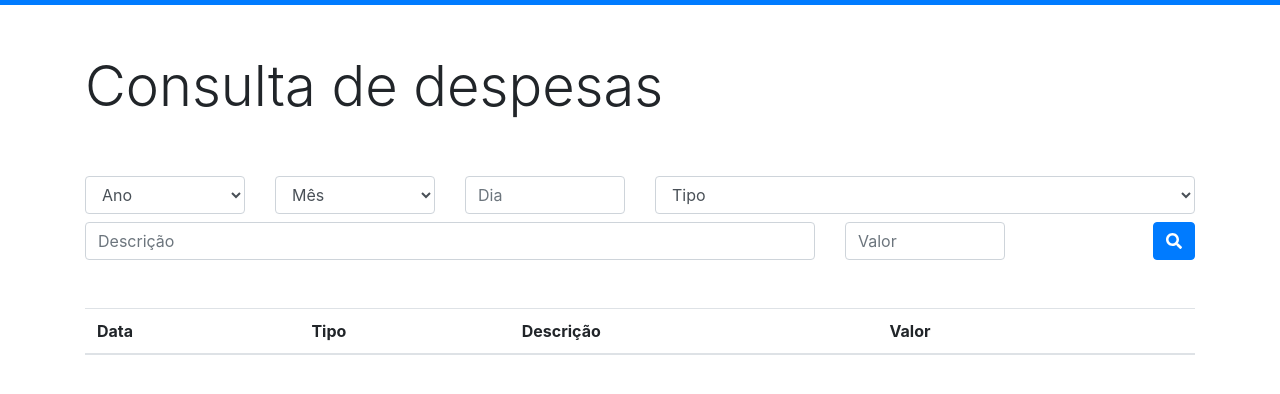
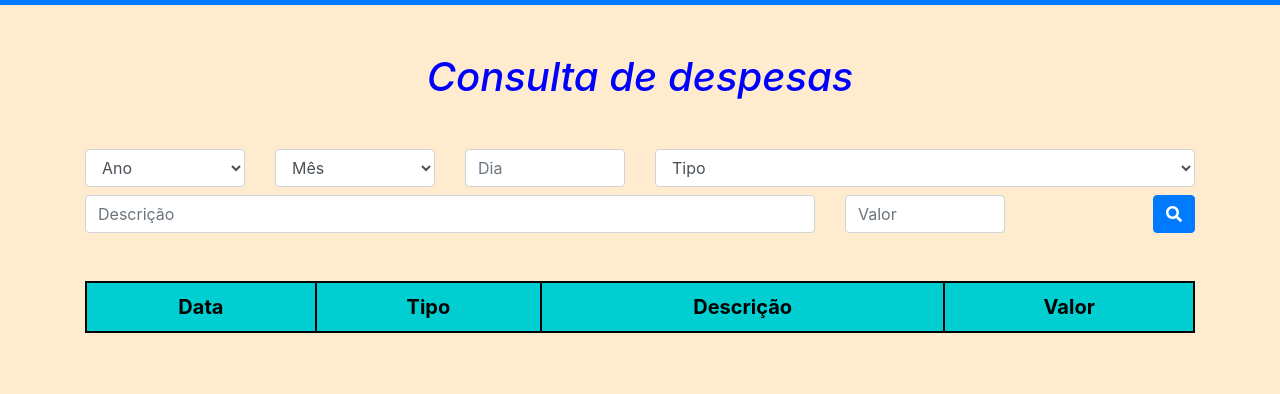
Before and after one commit to weslleybulhoes/controle_despesas, a plain HTML site: page consulta.html in a window 1280 px wide. Shown: the part 56-450 px from the top of the page. Drawn offline with nearby package versions, Linux system fonts and the light colour scheme.

Commit message:
melhorando o front-end

```diff
--- a/consulta.html
+++ b/consulta.html
@@ -16,6 +16,8 @@
 
       <!-- Javascript -->
       <script src="javascript.js"> </script>
+
+      <link rel="stylesheet" type="text/css" href="front.css">
 
 
 	</head>
@@ -48,7 +50,7 @@
     <div class="container">
       <div class="row mb-5">
         <div class="col">
-          <h1 class="display-4">Consulta de despesas</h1>
+          <h1 class="titulo">Consulta de despesas</h1>
         </div>
       </div>
 
@@ -119,7 +121,6 @@
                 <th>Tipo</th>
                 <th>Descrição</th>
                 <th>Valor</th>
-                <th></th>
               </tr>
             </thead>
           </table>
--- /dev/null
+++ b/front.css
@@ -0,0 +1,26 @@
+body {
+    background: blanchedalmond;
+}
+
+.titulo {
+    color: blue;
+    margin: 0;
+    text-align: center;
+    font-style: italic;
+}
+
+#tabela th {
+    color: black;
+    border: 2px solid black;
+    text-align: center;
+    background: darkturquoise;
+    font-size: 20px;
+}
+
+#tabela td {
+    border: 2px solid black;
+    text-align: center;
+    font-size: 20px;
+    color: white;
+    background: gray;
+}
--- a/javascript.js
+++ b/javascript.js
@@ -59,8 +59,8 @@ class Bd {
 
     adicionandoRegistros(array_despesas) {
         let id = 0
+        console.log(array_despesas.length)
         while (id < array_despesas.length) {
-            console.log("será que naao")
             let criando_tr = document.createElement("tr")
             let criando_td_data = document.createElement("td")
             let criando_td_tipo = document.createElement("td")
@@ -96,16 +96,18 @@ class Bd {
             criando_tr.appendChild(criando_td_descricao)
             criando_tr.appendChild(criando_td_valor)
             document.getElementById("tabela").appendChild(criando_tr)
+            console.log(id)
             id = id + 1
         }
     }
     filtro(array_despesas) {
+         document.getElementById("tabela").remove()
         let tipo = document.getElementById("tipo_consulta").value
         let filtro = array_despesas.filter(
             (f)=>f.tipo==tipo
         )
         console.log(filtro)
-        bd.adicionandoRegistros(filtro)
+
     }
 }
 
@@ -131,7 +133,6 @@ function cadastrandoUsuario () {
     } else {
         alert("Dados inválidos tente novamente")
     }
-
 }
 
 function consultando_dados() {
```
Also changed, not shown: imagem/fundo.png (added), imagem/fundo2.jpg (added). Lines whose indentation alone changed are shown as unchanged.
